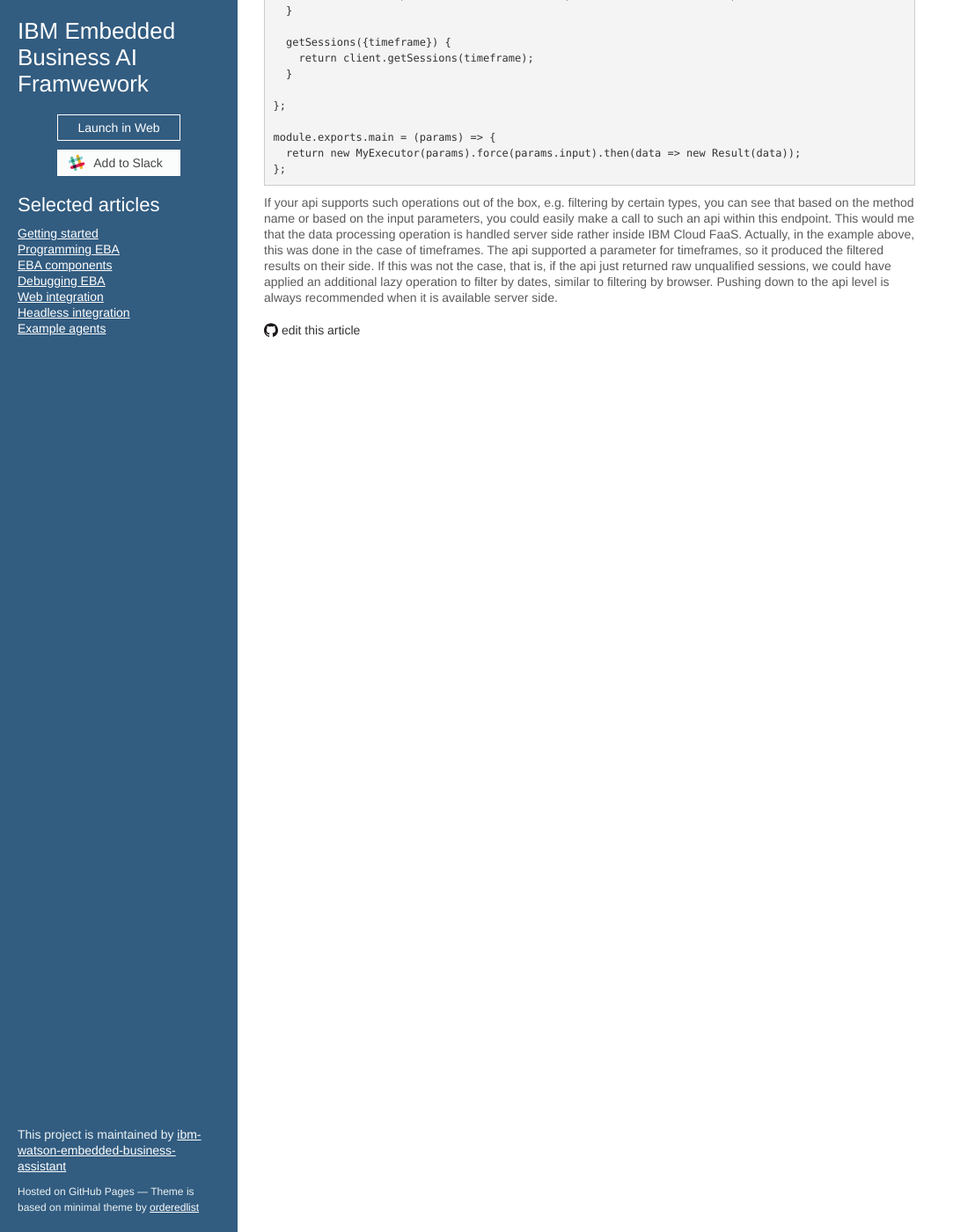
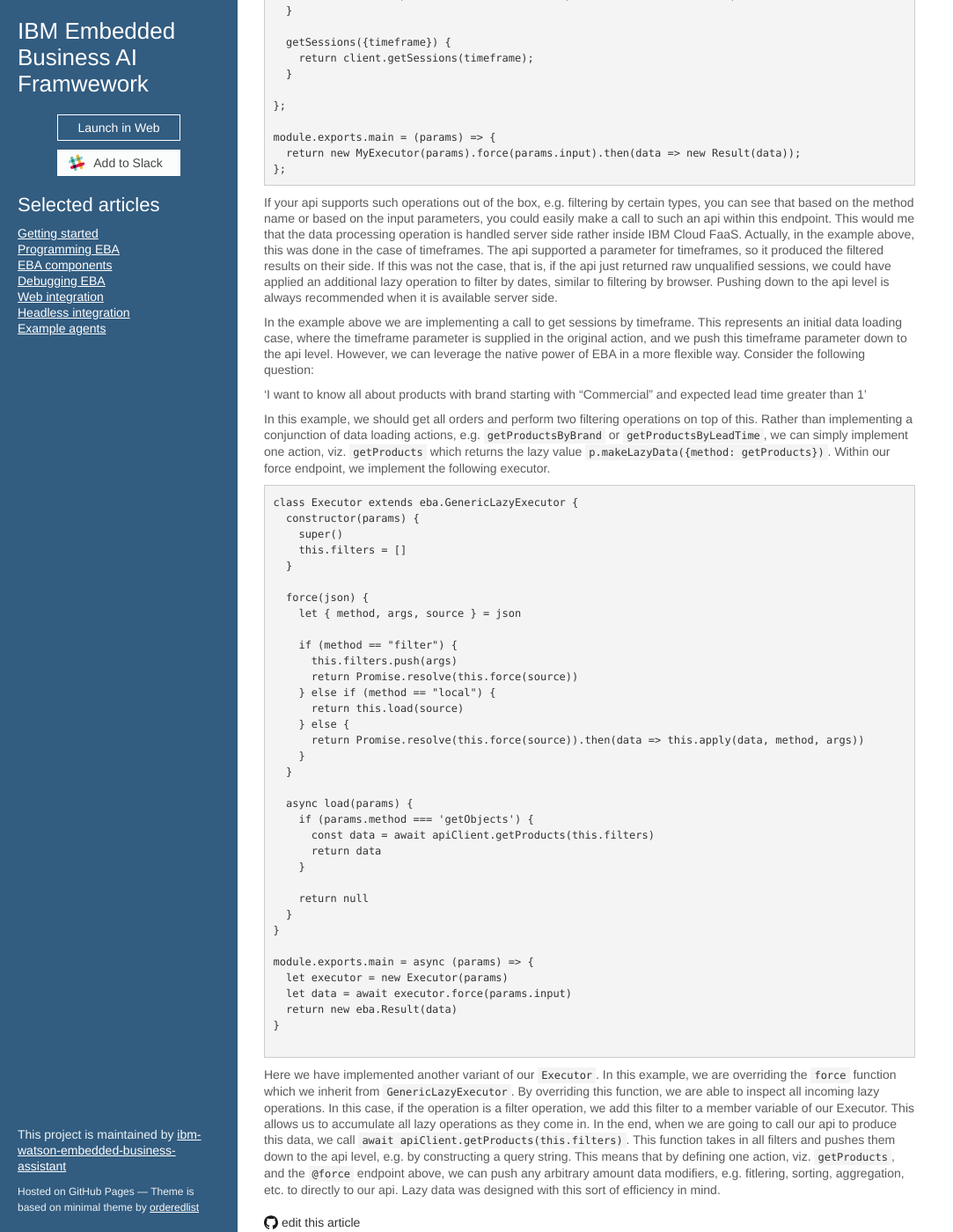
Before and after one commit to ibm-watson-embedded-business-assistant/eba-example-agents, a Jekyll site: the page built from docs/lab/endpoints/Force.md, in a window 1280 px wide and 1400 px high, scrolled down 2157 px. Shown: the whole window at 88% size, without its empty margins (0-1083 px from the left). Built offline with Jekyll 4.4.1, drawn with Linux system fonts in a browser that asks for light colours; our own code applies the rules of GitHub Pages for plain Markdown files; the repository's description, which GitHub fills in, is left out.

Commit message:
Update Force.md

````diff
--- a/docs/lab/endpoints/Force.md
+++ b/docs/lab/endpoints/Force.md
@@ -102,3 +102,49 @@
 ```
 
 If your api supports such operations out of the box, e.g. filtering by certain types, you can see that based on the method name or based on the input parameters, you could easily make a call to such an api within this endpoint. This would me that the data processing operation is handled server side rather inside IBM Cloud FaaS. Actually, in the example above, this was done in the case of timeframes. The api supported a parameter for timeframes, so it produced the filtered results on their side. If this was not the case, that is, if the api just returned raw unqualified sessions, we could have applied an additional lazy operation to filter by dates, similar to filtering by browser. Pushing down to the api level is always recommended when it is available server side.
+
+In the example above we are implementing a call to get sessions by timeframe. This represents an initial data loading case, where the timeframe parameter is supplied in the original action, and we push this timeframe parameter down to the api level. However, we can leverage the native power of EBA in a more flexible way. Consider the following question:
+
+'I want to know all about products with brand starting with “Commercial” and expected lead time greater than 1'
+
+In this example, we should get all orders and perform two filtering operations on top of this. Rather than implementing a conjunction of data loading actions, e.g. `getProductsByBrand` or `getProductsByLeadTime`, we can simply implement one action, viz. `getProducts` which returns the lazy value `p.makeLazyData({method: getProducts})`. Within our force endpoint, we implement the following executor.
+
+```
+class Executor extends eba.GenericLazyExecutor {
+  constructor(params) {
+    super()
+    this.filters = []
+  }
+
+  force(json) {
+    let { method, args, source } = json
+
+    if (method == "filter") {
+      this.filters.push(args)
+      return Promise.resolve(this.force(source))
+    } else if (method == "local") {
+      return this.load(source)
+    } else {
+      return Promise.resolve(this.force(source)).then(data => this.apply(data, method, args))
+    }
+  }
+
+  async load(params) {
+    if (params.method === 'getObjects') {
+      const data = await apiClient.getProducts(this.filters)
+      return data
+    }
+
+    return null
+  }
+}
+
+module.exports.main = async (params) => {
+  let executor = new Executor(params)
+  let data = await executor.force(params.input)
+  return new eba.Result(data)
+}
+
+```
+
+Here we have implemented another variant of our `Executor`. In this example, we are overriding the `force` function which we inherit from `GenericLazyExecutor`. By overriding this function, we are able to inspect all incoming lazy operations. In this case, if the operation is a filter operation, we add this filter to a member variable of our Executor. This allows us to accumulate all lazy operations as they come in. In the end, when we are going to call our api to produce this data, we call `await apiClient.getProducts(this.filters)`. This function takes in all filters and pushes them down to the api level, e.g. by constructing a query string. This means that by defining one action, viz. `getProducts`, and the `@force` endpoint above, we can push any arbitrary amount data modifiers, e.g. fitlering, sorting, aggregation, etc. to directly to our api. Lazy data was designed with this sort of efficiency in mind.
````
